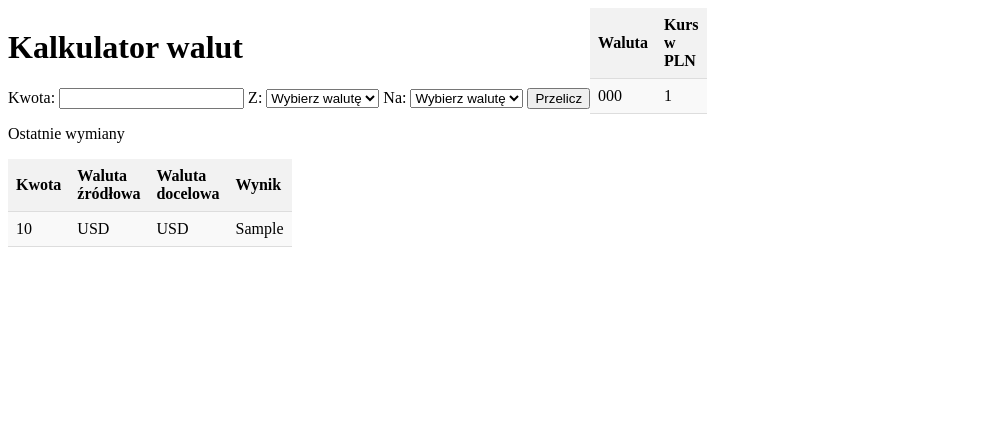
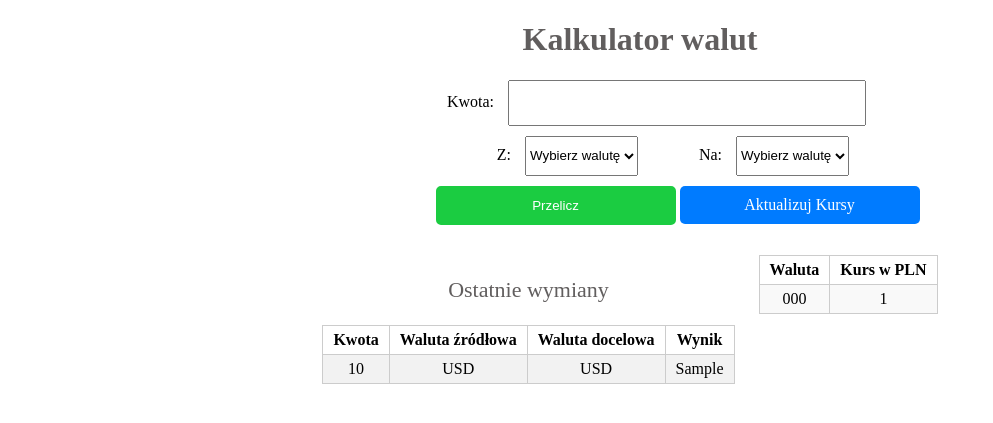
Before and after one commit to xea12/exchange_rates, a PHP site: page / in a window 1280 px wide. Shown: the top 423 px of the page, without its empty margins (0-993 px from the left). Run offline with PHP 8.4, Linux system fonts and the light colour scheme; tables that the repository leaves empty or names only in its code hold one stand-in row (values such as "Sample post").

Commit message:
ostatnie modyfikacje

```diff
--- a/config/connect.php
+++ b/config/connect.php
@@ -7,7 +7,7 @@ ini_set('display_errors', 1 );
 $hostname = "localhost";
 $database = "kursy_walut";
 $username = "root";
-$password = "";
+$password = "wiesio0";
 
 $conn = new mysqli($hostname, $username, $password, $database);
 
--- a/css/style.css
+++ b/css/style.css
@@ -1,32 +1,105 @@
 .container {
-  display: flex;
+  text-align: center;
+}
+
+H1 {
+  color: #615e5e;
 }
 .calculator {
-  display: block;
-}
-.currency-table {
-  max-height: 1000px;
-}
-table {
-  width: 25%;
-  border-collapse: collapse;
+  margin-bottom: 20px;
 }
 
-th,
-td {
-  padding: 8px;
-  text-align: left;
-  border-bottom: 1px solid #ddd;
+form {
+  display: inline-block;
 }
 
-th {
+form span {
+  display: block;
+  margin-bottom: 10px;
+}
+
+form .input label,
+form .choose label {
+  display: inline-block;
+  width: 80px;
+
+  text-align: right;
+  margin-right: 10px;
+}
+
+form .input input[type="text"] {
+  min-height: 40px;
+  width: 350px;
+}
+form .choose select {
+  min-height: 40px;
+  width: 2s50px;
+}
+
+.history-table,
+.currency-table {
+  display: inline-block;
+  vertical-align: top;
+  margin-right: 20px;
+}
+
+table {
+  border-collapse: collapse;
+  width: 100%;
+}
+
+table th,
+table td {
+  padding: 5px 10px;
+  border: 1px solid #ccc;
+}
+
+.history-table tr:nth-child(even) {
   background-color: #f2f2f2;
 }
 
-tr:nth-child(even) {
+.history-table tr:hover {
+  background-color: #e0e0e0;
+}
+
+.history-table p {
+  color: #615e5e;
+  font-size: 22px;
+}
+.currency-table tr:nth-child(even) {
   background-color: #f9f9f9;
 }
 
-tr:hover {
-  background-color: #f5f5f5;
+.currency-table tr:hover {
+  background-color: #eaf2ff;
 }
+.btn {
+  display: inline-block;
+  width: 240px;
+  margin-top: 10px;
+  margin-left: 75px;
+  padding: 10px 20px;
+  background-color: #1bcc41;
+  border: 2px solid #1bcc41;
+  color: #fff;
+  text-decoration: none;
+  border-radius: 5px;
+  transition: background-color 0.3s ease;
+}
+.update-button {
+  display: inline-block;
+  width: 200px;
+  margin-top: 10px;
+  padding: 10px 20px;
+  background-color: #007bff;
+  color: #fff;
+  text-decoration: none;
+  border-radius: 5px;
+  transition: background-color 0.3s ease;
+}
+.btn:hover {
+  background-color: #139c31;
+}
+.update-button:hover {
+  background-color: #0056b3;
+}
--- a/index.php
+++ b/index.php
@@ -2,6 +2,7 @@
 error_reporting(1);
 error_reporting(E_ALL | E_STRICT);
 ini_set('display_errors', 1 );
+session_start();
 require_once 'config/connect.php';
 require_once 'classes/database.php';
 $db = new DatabaseConnection($hostname, $username, $password, $database);
@@ -19,8 +20,12 @@ $db->closeConnection();
         <link rel="stylesheet" href="css/style.css">
     </head>
     <body>
-
     <div class="container">
+        <?php
+           // if($_SESSION['success']) {
+             //   $_SESSION['success'] = FALSE;
+           // }
+        ?>
         <div class="calculator">
             <h1>Kalkulator walut</h1>
             <form action="process.php" method="post">
@@ -39,10 +44,12 @@ $db->closeConnection();
                     <select id="to_currency" name="to_currency" required>
                         <option value="">Wybierz walutę</option>
                         <?php echo $options; ?>
-                        </select>
-                        <input type="submit" value="Przelicz">
+                    </select><br>
+                    <input id="calculate-button" class="btn" type="submit" value="Przelicz">
+                    <a href="/api/get_data.php" class="update-button">Aktualizuj Kursy</a>
                 </span>
             </form>
+        </div>
         <div class="history-table">
             <p>Ostatnie wymiany</p>
             <table>
@@ -62,7 +69,6 @@ $db->closeConnection();
                 <?php endforeach; ?>
             </table>
         </div>
-            </div>
         <div class="currency-table">
             <table>
                 <tr>
--- /dev/null
+++ b/info.php
@@ -0,0 +1,5 @@
+<?php
+
+phpinfo();
+
+?>
```
Also changed, not shown: api/get_data.php (+5 -3 lines), process.php (+4 -7 lines), 1 other file. Lines whose indentation alone changed are shown as unchanged.
